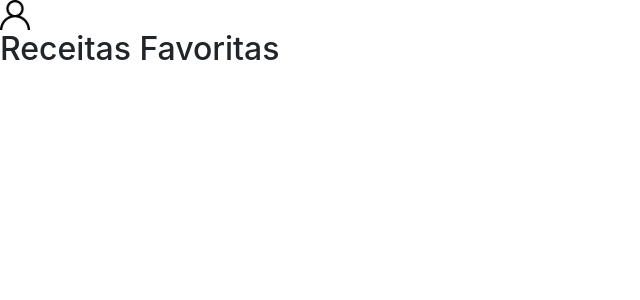
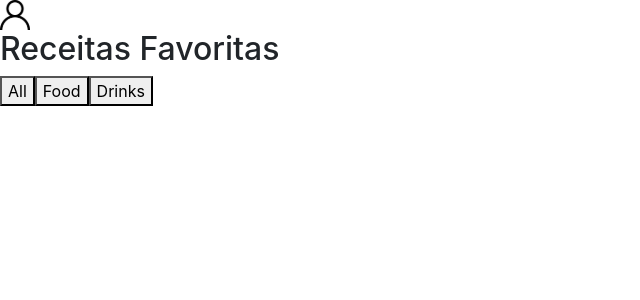
Before and after one commit to tryber/sd-05-recipes-app-5, a React (Create React App) app: page /receitas-favoritas in a window 1280 px wide. Shown: the top 300 px of the page, without its empty margins (0-640 px from the left). Built offline with nearby package versions, Linux system fonts and the light colour scheme.

Commit message:
favoritas

```diff
--- a/src/Pages/ReceitasFavoritas.js
+++ b/src/Pages/ReceitasFavoritas.js
@@ -1,11 +1,86 @@
-import React from 'react';
+import React, { useState } from 'react';
+import { Link } from 'react-router-dom';
 import Header from '../components/Header';
+import shareIcon from '../images/shareIcon.svg';
+import blackHeartIcon from '../images/blackHeartIcon.svg';
+import copyToClipboard from 'clipboard-copy';
 
-function ReceitasFavoritas() {
+
+
+const receitasDaVovo = JSON.parse(localStorage.getItem('favoriteRecipes')) || [];
+
+const boomShakalaka = (id, setFavoritas, favoritas) => {
+  const aux = favoritas.filter((recipe) => recipe.id !== id);
+  setFavoritas(aux);
+  return localStorage.setItem('favoriteRecipes', JSON.stringify(aux));
+};
+
+const mapFavoriteRecipes = (favoritas, setFavoritas) =>
+  favoritas.map(({ id, type, area, category, alcoholicOrNot, name, image }, index) => (
+    <div>
+      <Link to={`/${type}s/${id}`}>
+        <img
+          data-testid={`${index}-horizontal-image`}
+          src={image}
+          alt={image}
+        />
+      </Link>
+      {type === 'comida' && (
+        <p data-testid={`${index}-horizontal-top-text`}>
+          {area} - {category}
+        </p>
+      )}
+      {type === 'bebida' && <p data-testid={`${index}-horizontal-top-text`}>{alcoholicOrNot}</p>}
+      <Link to={`/${type}s/${id}`}>
+        <p data-testid={`${index}-horizontal-name`}>{name}</p>
+      </Link>
+      <input
+        onClick={() => {
+          copyToClipboard(`http://localhost:3000/${type}s/${id}`);
+          document.getElementById('share-btn').innerHTML = 'Link copiado!';
+        }}
+        id="share-btn"
+        data-testid={`${index}-horizontal-share-btn`}
+        type="image"
+        src={shareIcon}
+        alt="share icon"
+      />
+      <input
+        onClick={() => boomShakalaka(id, setFavoritas, favoritas)}
+        id="share-btn"
+        data-testid={`${index}-horizontal-favorite-btn`}
+        type="image"
+        src={blackHeartIcon}
+        alt="share icon"
+      />
+    </div>
+  ));
+
+const ReceitasFavoritas = () => {
+  const [favoritas, setFavoritas] = useState(receitasDaVovo);
   return (
     <div>
       <Header hideSearch>Receitas Favoritas</Header>
+      <div>
+        <button onClick={() => setFavoritas(receitasDaVovo)} data-testid="filter-by-all-btn">
+          All
+        </button>
+        <button
+          onClick={() => setFavoritas(receitasDaVovo.filter((recipe) => recipe.type === 'comida'))}
+          data-testid="filter-by-food-btn"
+        >
+          Food
+        </button>
+        <button
+          onClick={() => setFavoritas(receitasDaVovo.filter((recipe) => recipe.type === 'bebida'))}
+          data-testid="filter-by-drink-btn"
+        >
+          Drinks
+        </button>
+      </div>
+      {mapFavoriteRecipes(favoritas, setFavoritas)}
     </div>
   );
-}
+};
+
 export default ReceitasFavoritas;
```
